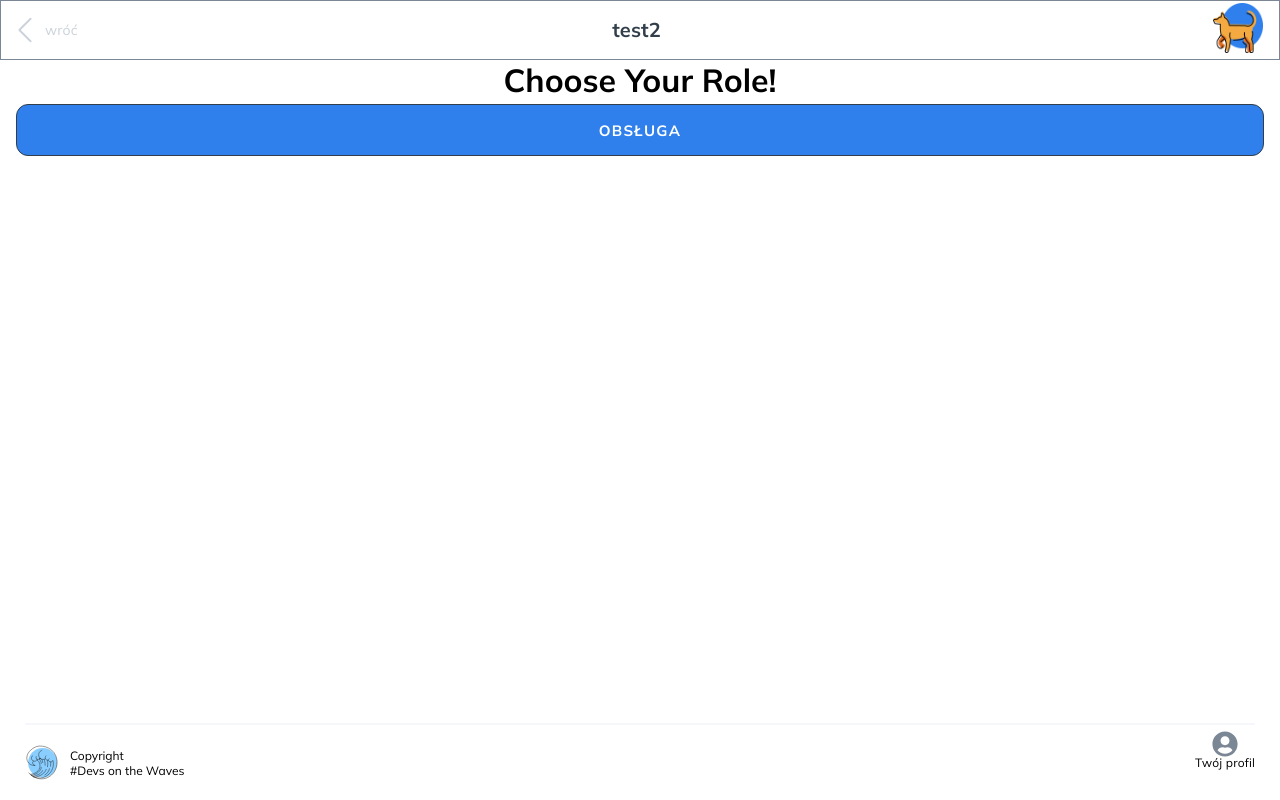
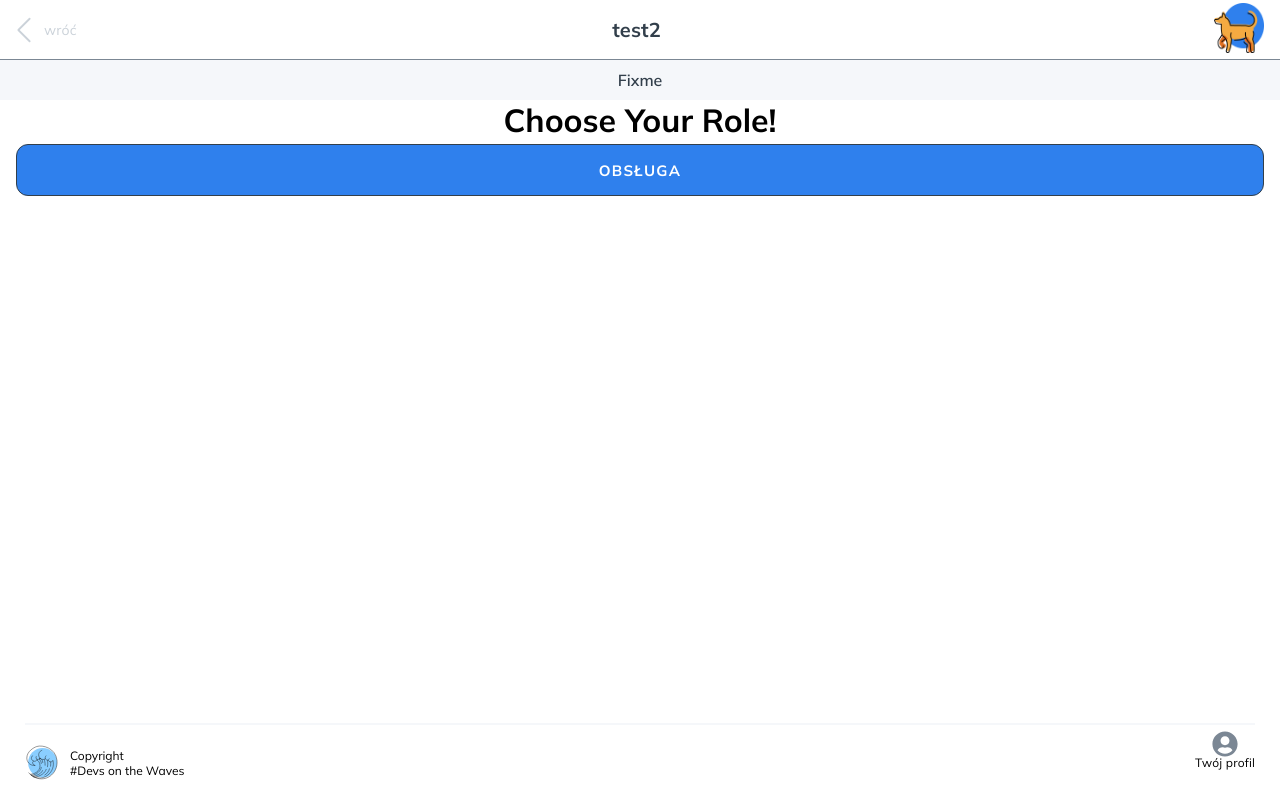
Before and after one commit to CC2021-WBL/GOOD-BOI-Application, a React (Create React App) app: page /role in a window 1280 px wide. Built offline with nearby package versions, Linux system fonts and the light colour scheme.

Commit message:
- Fixed Border in Nav and added to Layout component

```diff
--- a/src/Organisms/NavElement/NavElementStyled.js
+++ b/src/Organisms/NavElement/NavElementStyled.js
@@ -8,7 +8,7 @@ export const NavElementStyled = styled.div`
   align-items: center;
   width: 100%;
   height: 3.75rem;
-  border: 0.5px solid ${COLORS.grey400};
+  border-bottom: 0.5px solid ${COLORS.grey400};
   padding: 0 1rem 0 0.563rem;
 
   .navText {
--- a/src/Templates/Layout/Layout.js
+++ b/src/Templates/Layout/Layout.js
@@ -1,4 +1,5 @@
 import { Outlet } from 'react-router-dom';
+import GreyLabel from '../../Atoms/GreyLabel/GreyLabel';
 import Footer from '../../Molecules/Footer/Footer';
 import NavElement from '../../Organisms/NavElement/NavElement';
 
@@ -6,6 +7,7 @@ const Layout = () => {
   return (
     <>
       <NavElement text="test2" />
+      <GreyLabel text="Fixme" />
       <Outlet />
       <Footer />
     </>
```
